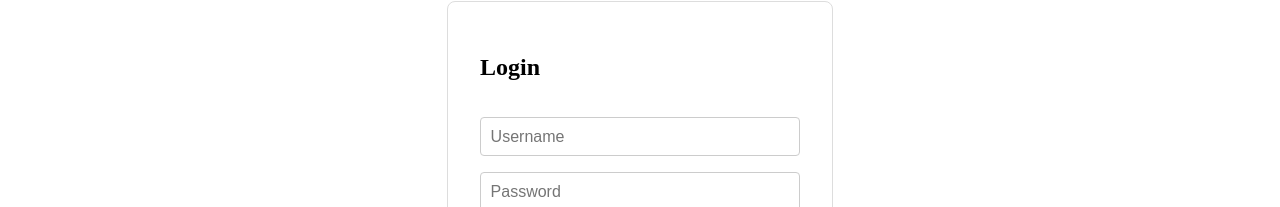
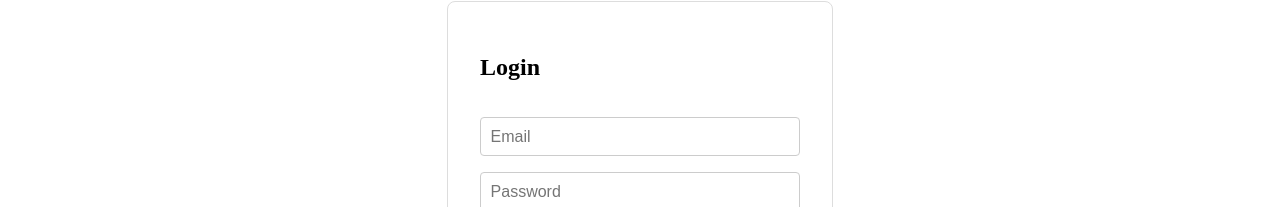
Before and after one commit to mihneasandulache/BookNest, a React (Vite) app in the folder frontend/: page /login in a window 1280 px wide. Shown: the part 202-409 px from the top of the page. Built offline with nearby package versions, Linux system fonts and the light colour scheme.

Commit message:
fix login fields sent to backend

```diff
--- a/frontend/src/pages/Login.jsx
+++ b/frontend/src/pages/Login.jsx
@@ -6,7 +6,7 @@ import { useAuth } from '../context/AuthContext'
 export default function Login() {
   const { login } = useAuth()
   const navigate = useNavigate()
-  const [form, setForm] = useState({ username: '', password: '' })
+  const [form, setForm] = useState({ email: '', password: '' })
   const [error, setError] = useState('')
 
   const handleChange = (e) => {
@@ -31,9 +31,10 @@ export default function Login() {
         <h2>Login</h2>
         {error && <p style={styles.error}>{error}</p>}
         <input
-          name="username"
-          placeholder="Username"
-          value={form.username}
+          name="email"
+          type="email"
+          placeholder="Email"
+          value={form.email}
           onChange={handleChange}
           style={styles.input}
           required
```
